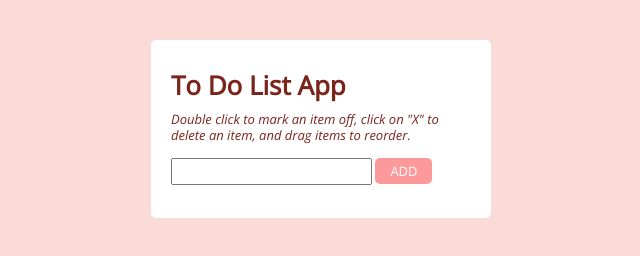
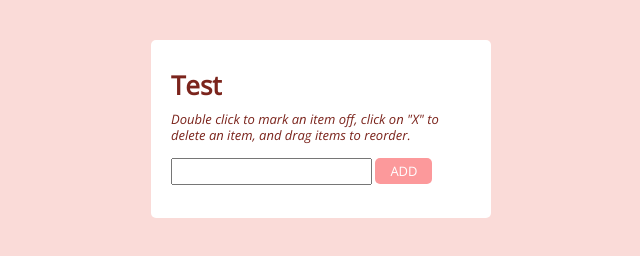
Before and after one commit to mcclara/to-do-list-app, a plain HTML site: page index.html in a window 1280 px wide. Shown: the whole page, without its empty margins (319-959 px from the left). Drawn offline with nearby package versions, Linux system fonts and the light colour scheme.

Commit message:
Update index.html
Testing to see if changes update to my live app after pushing

```diff
--- a/index.html
+++ b/index.html
@@ -10,7 +10,7 @@
 
 <body>
 	<div class="container">
-		<h1 class = "title">To Do List App</h1>
+		<h1 class = "title">Test</h1>
 		<p class="text"><em> Double click to mark an item off, click on "X" to delete an item, and drag items to reorder.</em></p>
 
 		<form name="toDoList">
```
